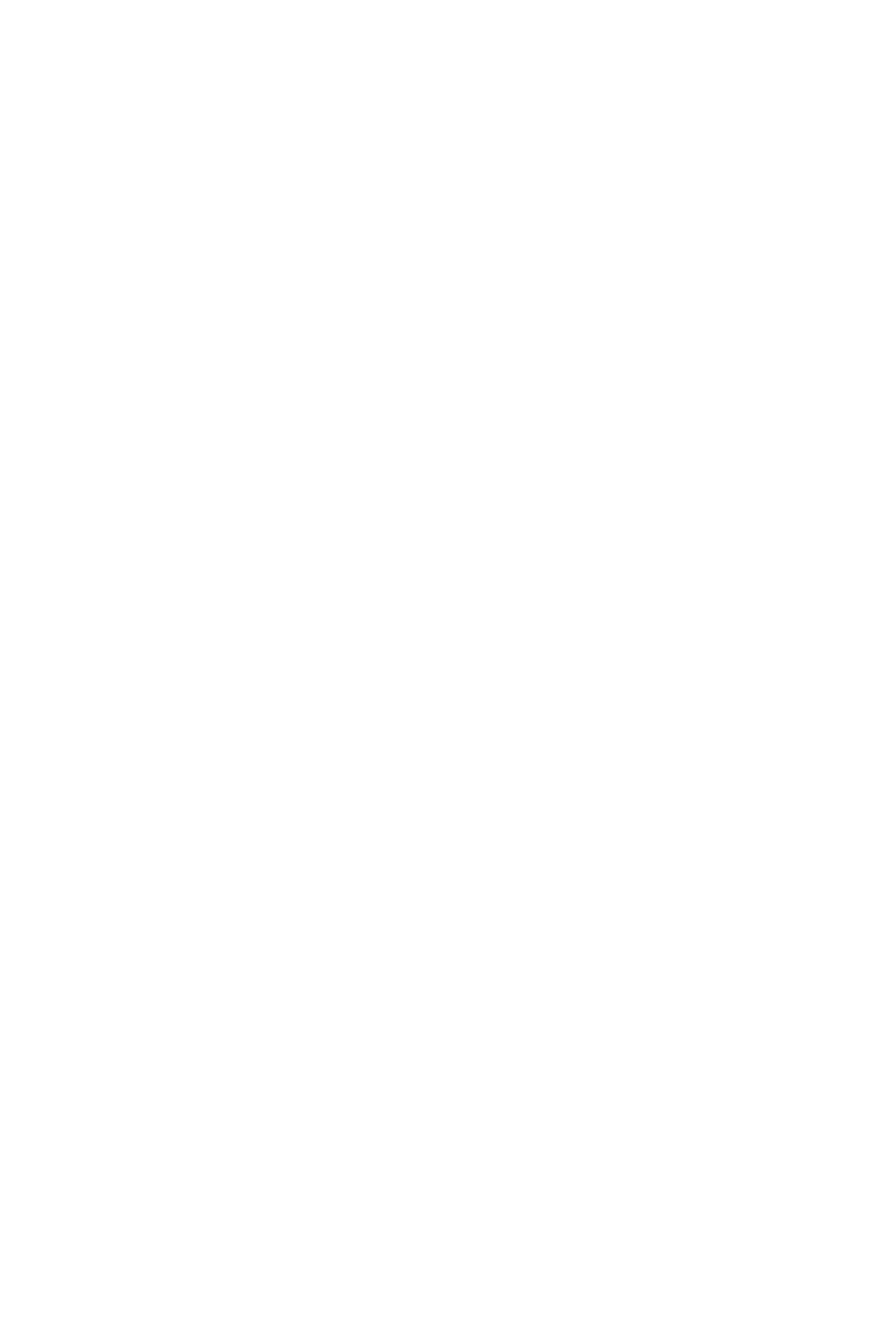
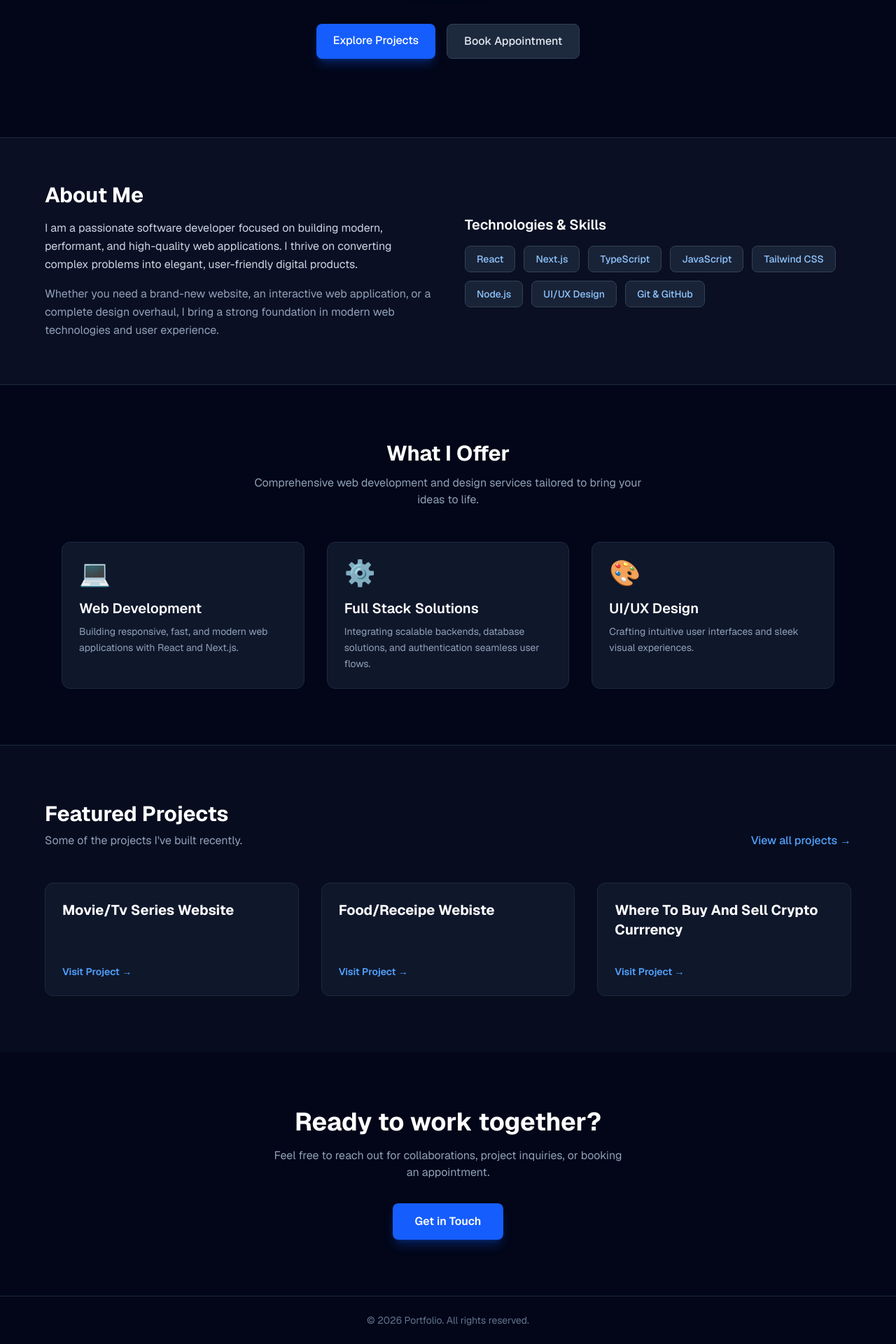
Before and after one commit to Hastingamo/clerk-nextjs, a Next.js app: page / in a window 1280 px wide. Shown: the part 538-2458 px from the top of the page at 70% size. Before the commit the page ends 800 px from the top, so only its background shows below. Built offline with nearby package versions, Linux system fonts and the light colour scheme.

Commit message:
Enhance project and services pages with new layout and data integration

```diff
--- a/app/Project/page.jsx
+++ b/app/Project/page.jsx
@@ -1,6 +1,7 @@
+"use server"
 import React from 'react'
 import ProjectUi from './ProjectUi'
-function Page() {
+const Page = async () => {
   return (
     <div>
       <ProjectUi/>
--- a/app/Services/page.jsx
+++ b/app/Services/page.jsx
@@ -1,17 +1,41 @@
-"use server"
-import React from 'react'
+// "use server"
+// import React from 'react'
+// const Page = async () => {
+//   return (
+//     <div>
+//         <button>
+//          website developer
+//          </button>
+//          <button> fullStack website developer</button>
+//          <button>  ui/ ux designer </button>
+
+//     </div>
+//   )
+
+// }
+
+// export default Page
+
+"use client";
+import React from 'react';
 
 function Page() {
   return (
-    <div>
-        <button>
-         website developer
-         </button>
-         <button> fullStack website developer</button>
-         <button>  ui/ ux designer </button>
-
+    <div className="min-h-screen bg-slate-950 text-slate-100 p-8 max-w-4xl mx-auto flex flex-col items-center">
+      <h1 className="text-3xl font-bold mb-8 text-white">Services Offered</h1>
+      <div className="flex flex-wrap gap-4 justify-center">
+        <button className="px-6 py-3 rounded-lg bg-blue-600 hover:bg-blue-500 text-white font-medium transition-all shadow-md">
+          Website Developer
+        </button>
+        <button className="px-6 py-3 rounded-lg bg-indigo-600 hover:bg-indigo-500 text-white font-medium transition-all shadow-md">
+          FullStack Website Developer
+        </button>
+        <button className="px-6 py-3 rounded-lg bg-purple-600 hover:bg-purple-500 text-white font-medium transition-all shadow-md">
+          UI / UX Designer
+        </button>
+      </div>
     </div>
-  )
+  );
 }
 
-export default Page
+export default Page;
--- a/app/component/data.json
+++ b/app/component/data.json
@@ -3,20 +3,20 @@
     "id": 1,
     "name": "movie/tv series website ",
     "link": "https://dams-movie-website.vercel.app/",
-    "image": "",
+    "image": ""
     },
 
 {
     "id": 2,
     "name": "food/receipe webiste",
     "link": "https://dams-food-websites.vercel.app/",
-    "image": "",
+    "image": ""
 },
 {
     "id": 3,
     "name": "where to buy and sell crypto currrency",
     "link": "https://bossvnn.vercel.app/",
-    "image":"",
+    "image":""
 }
 
 ]
--- a/app/page.tsx
+++ b/app/page.tsx
@@ -1,14 +1,201 @@
-import Link from 'next/link'
-import React from 'react'
+import Link from 'next/link';
+import projectsData from './component/data.json';
 
-function page() {
+export default function Home() {
+  const skills = [
+    'React',
+    'Next.js',
+    'TypeScript',
+    'JavaScript',
+    'Tailwind CSS',
+    'Node.js',
+    'UI/UX Design',
+    'Git & GitHub',
+  ];
+
+  const services = [
+    {
+      title: 'Web Development',
+      description:
+        'Building responsive, fast, and modern web applications with React and Next.js.',
+      icon: '💻',
+    },
+    {
+      title: 'Full Stack Solutions',
+      description:
+        'Integrating scalable backends, database solutions, and authentication seamless user flows.',
+      icon: '⚙️',
+    },
+    {
+      title: 'UI/UX Design',
+      description:
+        'Crafting intuitive user interfaces and sleek visual experiences.',
+      icon: '🎨',
+    },
+  ];
+
   return (
-    <div>
-        <Link href="/Signup" className="text-blue-500 underline">
-          Go to signup page
-        </Link>
+    <div className="min-h-screen bg-slate-950 text-slate-100 flex flex-col font-sans">
+      {/* Hero Section */}
+      <section className="relative overflow-hidden py-20 md:py-28 px-6 max-w-6xl mx-auto text-center flex flex-col items-center justify-center">
+        <div className="absolute top-1/4 left-1/2 -translate-x-1/2 -translate-y-1/2 w-96 h-96 bg-blue-600/20 rounded-full blur-3xl pointer-events-none" />
+
+        <span className="text-blue-400 font-semibold text-sm uppercase tracking-widest px-4 py-1.5 rounded-full bg-blue-950/60 border border-blue-800/40 mb-6">
+          Full Stack Developer & Designer
+        </span>
+
+        <h1 className="text-4xl md:text-6xl font-extrabold tracking-tight text-white mb-6 max-w-3xl leading-tight">
+          Crafting Digital Experiences with <span className="text-transparent bg-clip-text bg-gradient-to-r from-blue-400 to-indigo-400">Precision</span> & <span className="text-transparent bg-clip-text bg-gradient-to-r from-indigo-400 to-purple-400">Passion</span>
+        </h1>
+
+        <p className="text-lg md:text-xl text-slate-400 max-w-2xl mb-8 leading-relaxed">
+          Hi, I&apos;m a developer specializing in modern web development, scalable user interfaces, and intuitive digital solutions.
+        </p>
+
+        <div className="flex flex-wrap gap-4 justify-center">
+          <Link
+            href="/Project"
+            className="px-6 py-3 rounded-lg bg-blue-600 hover:bg-blue-500 text-white font-medium transition-all shadow-lg shadow-blue-600/30"
+          >
+            Explore Projects
+          </Link>
+          <Link
+            href="/Appointment"
+            className="px-6 py-3 rounded-lg bg-slate-800 hover:bg-slate-700 text-slate-200 border border-slate-700 font-medium transition-all"
+          >
+            Book Appointment
+          </Link>
+        </div>
+      </section>
+
+      {/* About & Skills Section */}
+      <section className="py-16 px-6 bg-slate-900/60 border-y border-slate-800">
+        <div className="max-w-6xl mx-auto grid md:grid-cols-2 gap-12 items-center">
+          <div>
+            <h2 className="text-3xl font-bold text-white mb-4">About Me</h2>
+            <p className="text-slate-300 leading-relaxed mb-4">
+              I am a passionate software developer focused on building modern, performant, and high-quality web applications.
+              I thrive on converting complex problems into elegant, user-friendly digital products.
+            </p>
+            <p className="text-slate-400 leading-relaxed">
+              Whether you need a brand-new website, an interactive web application, or a complete design overhaul,
+              I bring a strong foundation in modern web technologies and user experience.
+            </p>
+          </div>
+
+          <div>
+            <h3 className="text-xl font-semibold text-white mb-4">Technologies & Skills</h3>
+            <div className="flex flex-wrap gap-3">
+              {skills.map((skill) => (
+                <span
+                  key={skill}
+                  className="px-4 py-2 bg-slate-800/80 border border-slate-700 rounded-lg text-sm text-blue-300 font-medium"
+                >
+                  {skill}
+                </span>
+              ))}
+            </div>
+          </div>
+        </div>
+      </section>
+
+      {/* Services Section */}
+      <section className="py-20 px-6 max-w-6xl mx-auto w-full">
+        <div className="text-center mb-12">
+          <h2 className="text-3xl font-bold text-white mb-3">What I Offer</h2>
+          <p className="text-slate-400 max-w-xl mx-auto">
+            Comprehensive web development and design services tailored to bring your ideas to life.
+          </p>
+        </div>
+
+        <div className="grid md:grid-cols-3 gap-8">
+          {services.map((service, index) => (
+            <div
+              key={index}
+              className="p-6 bg-slate-900 border border-slate-800 rounded-xl hover:border-blue-500/50 transition-all group"
+            >
+              <div className="text-4xl mb-4">{service.icon}</div>
+              <h3 className="text-xl font-semibold text-white mb-2 group-hover:text-blue-400 transition-colors">
+                {service.title}
+              </h3>
+              <p className="text-slate-400 text-sm leading-relaxed">
+                {service.description}
+              </p>
+            </div>
+          ))}
+        </div>
+      </section>
+
+      {/* Featured Projects Section */}
+      <section className="py-20 px-6 bg-slate-900/40 border-t border-slate-800 w-full">
+        <div className="max-w-6xl mx-auto">
+          <div className="flex justify-between items-end mb-12">
+            <div>
+              <h2 className="text-3xl font-bold text-white mb-2">Featured Projects</h2>
+              <p className="text-slate-400">Some of the projects I&apos;ve built recently.</p>
+            </div>
+            <Link
+              href="/Project"
+              className="text-blue-400 hover:text-blue-300 font-medium hidden sm:inline-flex items-center gap-1"
+            >
+              View all projects &rarr;
+            </Link>
+          </div>
+
+          <div className="grid md:grid-cols-3 gap-8">
+            {projectsData.map((project) => (
+              <div
+                key={project.id}
+                className="bg-slate-900 border border-slate-800 rounded-xl p-6 flex flex-col justify-between hover:border-slate-700 transition-all"
+              >
+                <div>
+                  <h3 className="text-xl font-bold text-white mb-3 capitalize">
+                    {project.name}
+                  </h3>
+                </div>
+                <a
+                  href={project.link}
+                  target="_blank"
+                  rel="noopener noreferrer"
+                  className="mt-6 inline-flex items-center text-sm font-semibold text-blue-400 hover:text-blue-300"
+                >
+                  Visit Project &rarr;
+                </a>
+              </div>
+            ))}
+          </div>
+
+          <div className="mt-8 text-center sm:hidden">
+            <Link
+              href="/Project"
+              className="text-blue-400 hover:text-blue-300 font-medium inline-flex items-center gap-1"
+            >
+              View all projects &rarr;
+            </Link>
+          </div>
+        </div>
+      </section>
+
+      {/* Call To Action / Footer Section */}
+      <section className="py-20 px-6 text-center max-w-4xl mx-auto">
+        <h2 className="text-3xl md:text-4xl font-bold text-white mb-4">Ready to work together?</h2>
+        <p className="text-slate-400 mb-8 max-w-lg mx-auto">
+          Feel free to reach out for collaborations, project inquiries, or booking an appointment.
+        </p>
+        <div className="flex justify-center gap-4">
+          <Link
+            href="/Appointment"
+            className="px-8 py-3.5 rounded-lg bg-blue-600 hover:bg-blue-500 text-white font-semibold transition-all shadow-lg shadow-blue-600/30"
+          >
+            Get in Touch
+          </Link>
+        </div>
+      </section>
+
+      {/* Simple Footer */}
+      <footer className="mt-auto py-6 border-t border-slate-800 text-center text-slate-500 text-sm">
+        © {new Date().getFullYear()} Portfolio. All rights reserved.
+      </footer>
     </div>
-  )
+  );
 }
-
-export default page
```
Also changed, not shown: app/Project/ProjectUi.jsx (+8 -3 lines).
